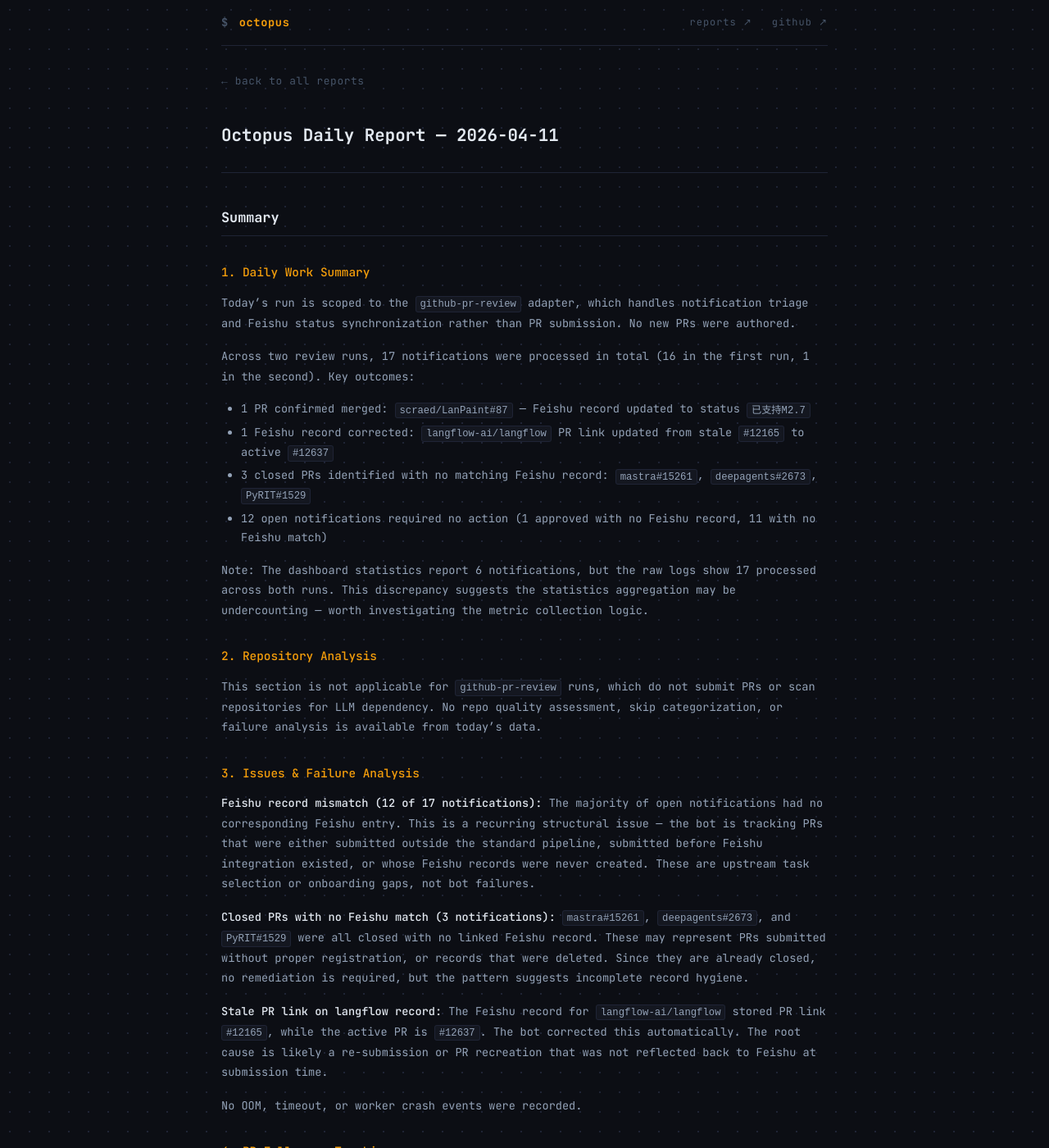
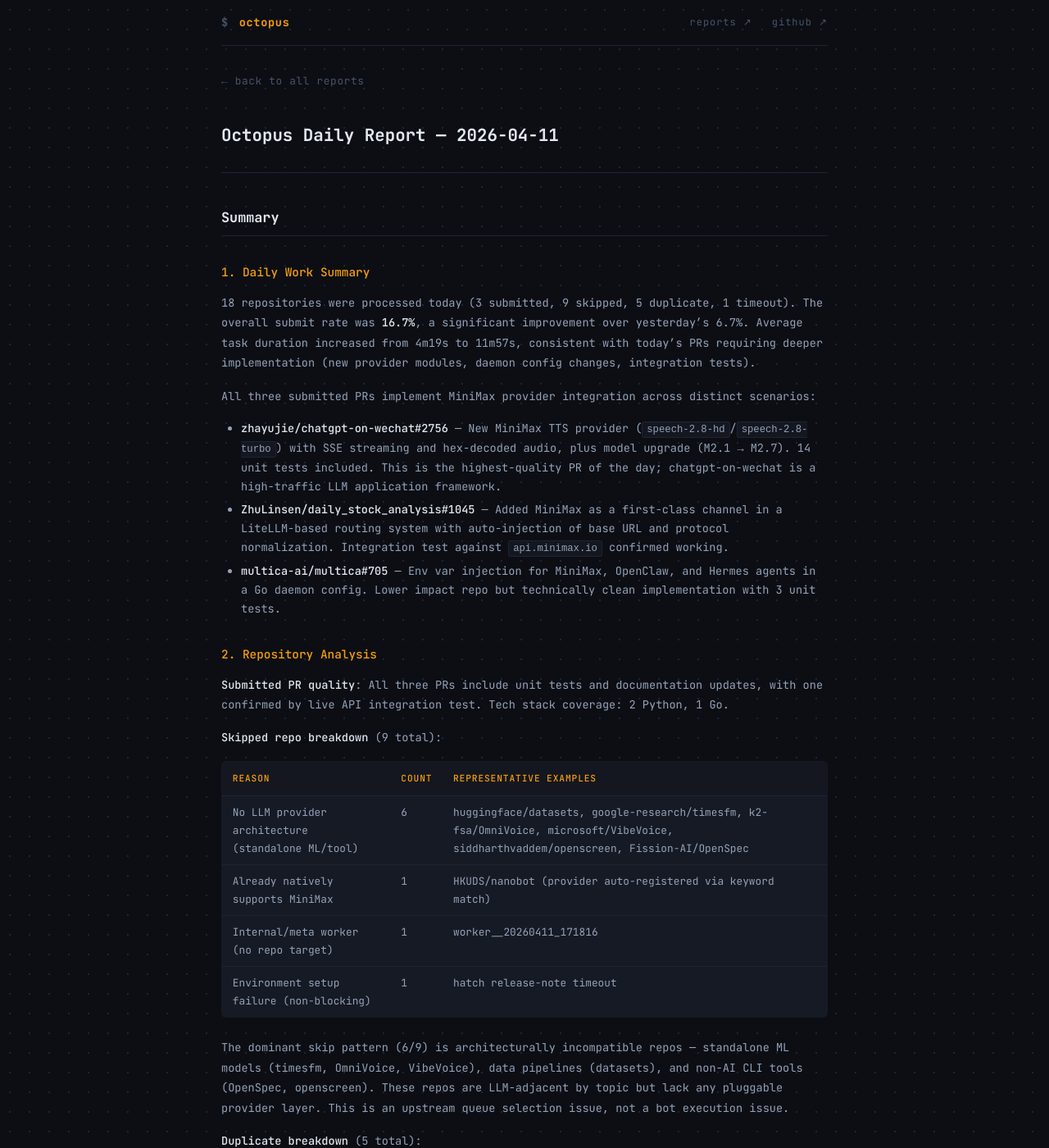
Before and after one commit to octo-patch/daily-reports, a Jekyll site: the page built from 2026-04/2026-04-11.md, in a window 1280 px wide and 1400 px high. Shown: the whole window at 82% size. Built offline with Jekyll 4.4.1, drawn with Linux system fonts in a browser that asks for light colours; some of the changed text lies outside the part shown.

Commit message:
daily report: 2026-04-11

```diff
--- a/2026-04/2026-04-11.md
+++ b/2026-04/2026-04-11.md
@@ -1,51 +1,64 @@
 ---
 layout: report
 title: "Octopus Daily Report — 2026-04-11"
-summary: "Todays run is scoped to the `github-pr-review` adapter, which handles notification triage and Feishu status synchronization rather than PR submission. No new PRs were authored."
+summary: "18 repositories were processed today (3 submitted, 9 skipped, 5 duplicate, 1 timeout). The overall submit rate was **16.7%**, a significant improvement over yesterdays 6.7%. Average task duration incr"
 ---
 
 ## Summary
 
 ### 1. Daily Work Summary
 
-Today's run is scoped to the `github-pr-review` adapter, which handles notification triage and Feishu status synchronization rather than PR submission. No new PRs were authored.
+18 repositories were processed today (3 submitted, 9 skipped, 5 duplicate, 1 timeout). The overall submit rate was **16.7%**, a significant improvement over yesterday's 6.7%. Average task duration increased from 4m19s to 11m57s, consistent with today's PRs requiring deeper implementation (new provider modules, daemon config changes, integration tests).
 
-Across two review runs, 17 notifications were processed in total (16 in the first run, 1 in the second). Key outcomes:
+All three submitted PRs implement MiniMax provider integration across distinct scenarios:
 
-- 1 PR confirmed merged: `scraed/LanPaint#87` — Feishu record updated to status `已支持M2.7`
-- 1 Feishu record corrected: `langflow-ai/langflow` PR link updated from stale `#12165` to active `#12637`
-- 3 closed PRs identified with no matching Feishu record: `mastra#15261`, `deepagents#2673`, `PyRIT#1529`
-- 12 open notifications required no action (1 approved with no Feishu record, 11 with no Feishu match)
-
-Note: The dashboard statistics report 6 notifications, but the raw logs show 17 processed across both runs. This discrepancy suggests the statistics aggregation may be undercounting — worth investigating the metric collection logic.
+- **zhayujie/chatgpt-on-wechat#2756** — New MiniMax TTS provider (`speech-2.8-hd`/`speech-2.8-turbo`) with SSE streaming and hex-decoded audio, plus model upgrade (M2.1 → M2.7). 14 unit tests included. This is the highest-quality PR of the day; chatgpt-on-wechat is a high-traffic LLM application framework.
+- **ZhuLinsen/daily_stock_analysis#1045** — Added MiniMax as a first-class channel in a LiteLLM-based routing system with auto-injection of base URL and protocol normalization. Integration test against `api.minimax.io` confirmed working.
+- **multica-ai/multica#705** — Env var injection for MiniMax, OpenClaw, and Hermes agents in a Go daemon config. Lower impact repo but technically clean implementation with 3 unit tests.
 
 ### 2. Repository Analysis
 
-This section is not applicable for `github-pr-review` runs, which do not submit PRs or scan repositories for LLM dependency. No repo quality assessment, skip categorization, or failure analysis is available from today's data.
+**Submitted PR quality**: All three PRs include unit tests and documentation updates, with one confirmed by live API integration test. Tech stack coverage: 2 Python, 1 Go.
+
+**Skipped repo breakdown** (9 total):
+
+| Reason | Count | Representative Examples |
+|--------|-------|------------------------|
+| No LLM provider architecture (standalone ML/tool) | 6 | huggingface/datasets, google-research/timesfm, k2-fsa/OmniVoice, microsoft/VibeVoice, siddharthvaddem/openscreen, Fission-AI/OpenSpec |
+| Already natively supports MiniMax | 1 | HKUDS/nanobot (provider auto-registered via keyword match) |
+| Internal/meta worker (no repo target) | 1 | worker__20260411_171816 |
+| Environment setup failure (non-blocking) | 1 | hatch release-note timeout |
+
+The dominant skip pattern (6/9) is architecturally incompatible repos — standalone ML models (timesfm, OmniVoice, VibeVoice), data pipelines (datasets), and non-AI CLI tools (OpenSpec, openscreen). These repos are LLM-adjacent by topic but lack any pluggable provider layer. This is an upstream queue selection issue, not a bot execution issue.
+
+**Duplicate breakdown** (5 total):
+
+| Reason | Count | Examples |
+|--------|-------|---------|
+| Existing successful PR | 3 | CLI-Anything, worldmonitor, onyx-dot-app/onyx |
+| Previously analyzed as not applicable | 2 | coleam00/Archon, shiyu-coder/Kronos |
 
 ### 3. Issues & Failure Analysis
 
-**Feishu record mismatch (12 of 17 notifications):** The majority of open notifications had no corresponding Feishu entry. This is a recurring structural issue — the bot is tracking PRs that were either submitted outside the standard pipeline, submitted before Feishu integration existed, or whose Feishu records were never created. These are upstream task selection or onboarding gaps, not bot failures.
+**Timeout (1)**: One worker timed out (reflected in Worker Health as 1 Timeout/Error). The hatch release-note command in worker `20260411_150016` failed due to a network timeout during environment setup, but this was non-blocking — the release note was created manually and included in the PR. This represents a bot environment dependency issue (hatch venv provisioning requires outbound network access) rather than a task failure.
 
-**Closed PRs with no Feishu match (3 notifications):** `mastra#15261`, `deepagents#2673`, and `PyRIT#1529` were all closed with no linked Feishu record. These may represent PRs submitted without proper registration, or records that were deleted. Since they are already closed, no remediation is required, but the pattern suggests incomplete record hygiene.
+**Bot issues**:
+- Network-dependent tool invocation (hatch env setup) is fragile and should be treated as optional or retried with a cached environment.
 
-**Stale PR link on langflow record:** The Feishu record for `langflow-ai/langflow` stored PR link `#12165`, while the active PR is `#12637`. The bot corrected this automatically. The root cause is likely a re-submission or PR recreation that was not reflected back to Feishu at submission time.
-
-No OOM, timeout, or worker crash events were recorded.
+**Upstream task selection issues**:
+- 6 of 9 skips were architecturally incompatible repos. The queue is sourcing repos that contain LLM-related keywords but are not LLM applications (e.g., ML model repos, data loading libraries, recording tools). Adding a pre-filter for repos that import or declare external LLM API dependencies (openai, anthropic, litellm, etc.) in their manifests would reduce this waste.
+- HKUDS/nanobot was scanned and found to already support MiniMax natively — this is a correct outcome but represents a missed pre-check opportunity. A known-supported list or a quicker manifest scan for existing MiniMax references could skip these faster.
 
 ### 4. PR Follow-up Tracking
 
-| PR | Outcome | Notes |
-|----|---------|-------|
-| scraed/LanPaint#87 | Merged | Feishu status set to `已支持M2.7`; no maintainer feedback captured |
-| mastra#15261 | Closed | No Feishu record; reason for closure unknown |
-| deepagents#2673 | Closed | No Feishu record; reason for closure unknown |
-| PyRIT#1529 | Closed | No Feishu record; reason for closure unknown |
-| langflow-ai/langflow#12637 | Open | Only bot comments (`coderabbitai`) so far; no human review |
+No new review activity today: 0 notifications, 0 merges, 0 closes, 0 comments. No maintainer feedback to analyze.
 
-Merge rate for tracked PRs: 1 merged out of 4 with known outcomes (25%), though this is not representative given the small sample and missing Feishu context for 3 of the 4 closed PRs.
+**Observations on open PRs**:
+- The 3 PRs submitted today are too recent for feedback. chatgpt-on-wechat#2756 is the highest-priority to monitor given the repo's activity level.
+- onyx-dot-app/onyx#9362 (submitted previously, detected as duplicate today) has no recorded merge or close status — insufficient data on maintainer responsiveness.
+- koala73/worldmonitor has two existing merged PRs (#1496, #1701), indicating a responsive maintainer — this repo family is worth prioritizing for future tasks.
 
-Actionable items:
-- For the 3 closed PRs with no Feishu record, manually verify if these were intentional submissions; if so, add tracking records to prevent silent loss of closed-PR signals in future runs.
-- `langflow-ai/langflow#12637` has received no human review. If it has been open for more than 7 days, consider deprioritizing or flagging the repo as low-responsiveness.
-- The 11 open notifications with no Feishu match represent a backlog of untracked submissions; a one-time audit pass to reconcile or prune these records would reduce noise in future review runs.
+**Actionable items**:
+- Check chatgpt-on-wechat#2756 status within 48–72 hours; if no response, consider pinging the maintainer or checking for CI failures.
+- Audit the open PR backlog for PRs older than 14 days with no response; flag low-activity repos for deprioritization.
+- No pattern of maintainer rejection can be established from today's data alone.
```
